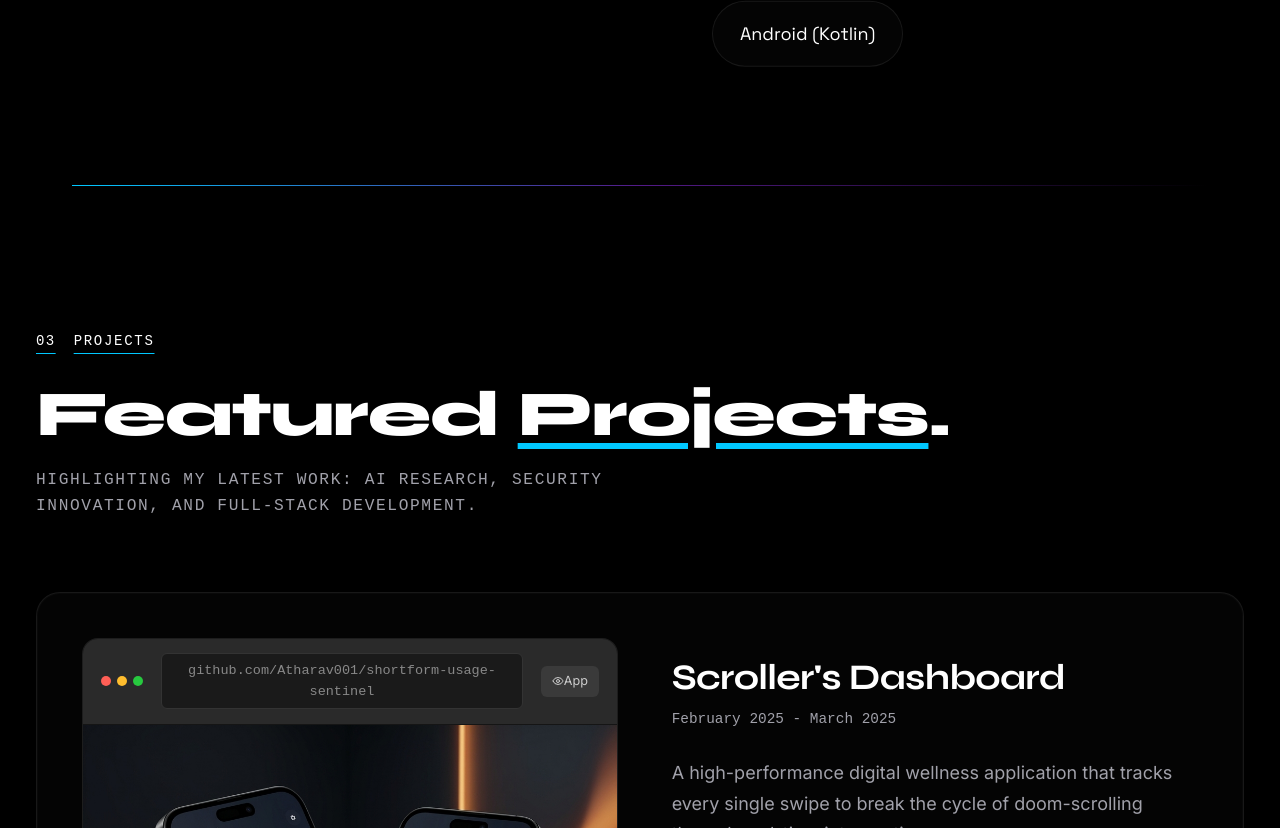
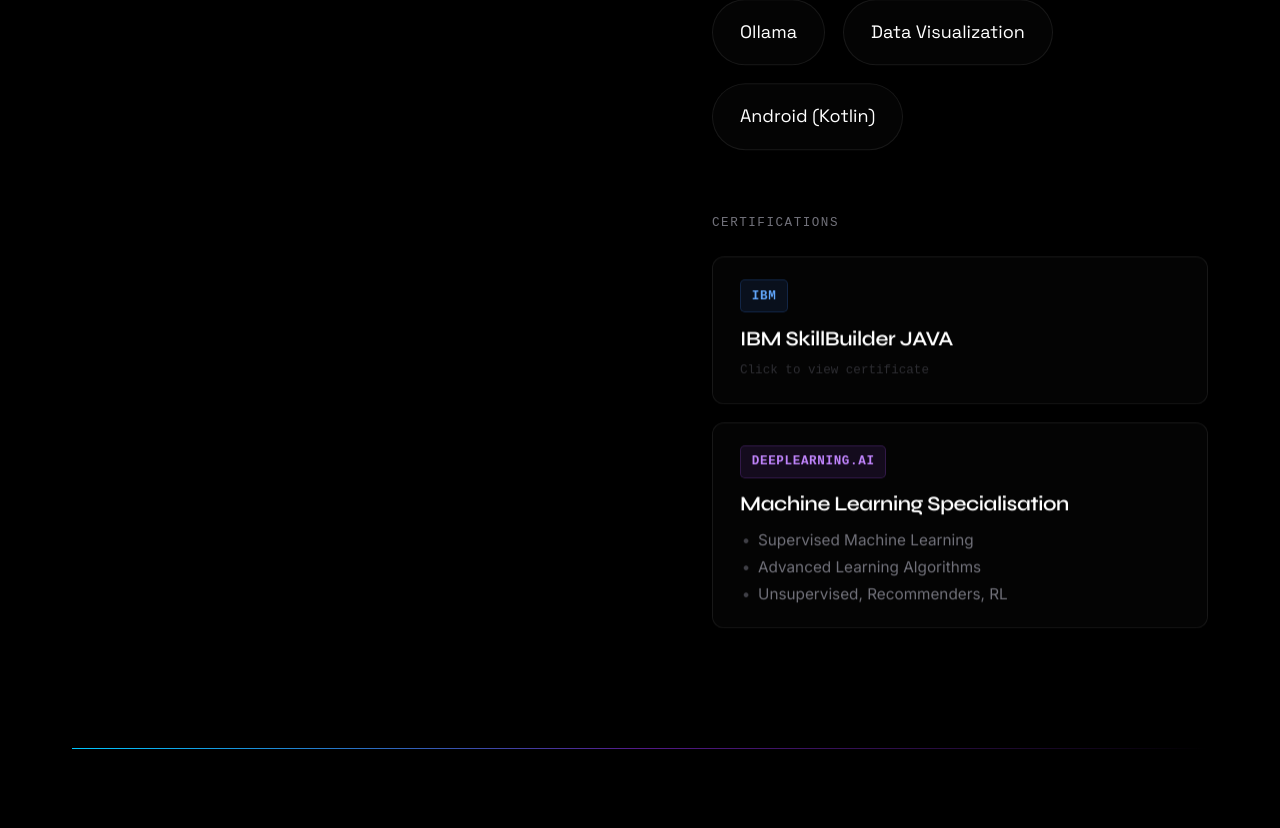
Before and after one commit to Atharav001/portfolio-2.0, a React (Vite) app: page / in a window 1280 px wide. Shown: the part 2883-3711 px from the top of the page. Built offline with nearby package versions, Linux system fonts and the light colour scheme.

Commit message:
feat: add compact certifications section in capabilities column and include actual IBM SkillsBuild JAVA certificate

```diff
--- a/src/components/Experience.css
+++ b/src/components/Experience.css
@@ -121,3 +121,226 @@
   color: var(--bg-base);
   transform: scale(1.05) rotate(-2deg);
 }
+
+/* Certifications CSS */
+.certifications-list {
+  display: flex;
+  flex-direction: column;
+  gap: 1rem;
+  margin-top: 0.5rem;
+}
+
+.cert-card {
+  display: flex;
+  flex-direction: column;
+  gap: 0.75rem;
+  padding: 1.25rem 1.5rem;
+  background: var(--glass-bg, rgba(255, 255, 255, 0.03));
+  border: 1px solid var(--glass-border, rgba(255, 255, 255, 0.08));
+  border-radius: 12px;
+  cursor: pointer;
+  transition: all 0.4s cubic-bezier(0.16, 1, 0.3, 1);
+  position: relative;
+  overflow: hidden;
+  backdrop-filter: blur(10px);
+}
+
+.cert-card::before {
+  content: '';
+  position: absolute;
+  top: 0;
+  left: 0;
+  right: 0;
+  height: 2px;
+  background: linear-gradient(90deg, var(--accent-blue, #3b82f6), var(--accent-secondary, #a855f7));
+  opacity: 0;
+  transition: opacity 0.4s ease;
+}
+
+.cert-card:hover {
+  transform: translateY(-3px);
+  border-color: rgba(255, 255, 255, 0.15);
+  background: rgba(255, 255, 255, 0.05);
+  box-shadow: 0 8px 24px rgba(0, 0, 0, 0.2), inset 0 1px 0 rgba(255, 255, 255, 0.05);
+}
+
+.cert-card:hover::before {
+  opacity: 1;
+}
+
+.cert-badge {
+  align-self: flex-start;
+  font-family: var(--font-mono, monospace);
+  font-size: 0.7rem;
+  padding: 0.3rem 0.6rem;
+  border-radius: 5px;
+  text-transform: uppercase;
+  letter-spacing: 0.05em;
+  font-weight: 600;
+  background: rgba(59, 130, 246, 0.1);
+  color: #60a5fa;
+  border: 1px solid rgba(59, 130, 246, 0.2);
+}
+
+.cert-badge.deeplearning {
+  background: rgba(168, 85, 247, 0.1);
+  color: #c084fc;
+  border: 1px solid rgba(168, 85, 247, 0.2);
+}
+
+.cert-info {
+  display: flex;
+  flex-direction: column;
+  gap: 0.4rem;
+}
+
+.cert-name {
+  font-size: 1.15rem;
+  font-weight: 600;
+  color: var(--text-primary);
+  margin: 0;
+  line-height: 1.3;
+}
+
+.cert-action-hint {
+  font-family: var(--font-mono, monospace);
+  font-size: 0.7rem;
+  color: var(--accent-secondary, #c084fc);
+  opacity: 0.7;
+  transition: opacity 0.3s ease;
+}
+
+.cert-card:hover .cert-action-hint {
+  opacity: 1;
+  text-decoration: underline;
+}
+
+.cert-subcourses {
+  display: flex;
+  flex-direction: column;
+  gap: 0.4rem;
+  margin-top: 0.25rem;
+}
+
+.subcourse {
+  font-size: 0.85rem;
+  color: var(--text-muted, #94a3b8);
+  position: relative;
+  padding-left: 1rem;
+  line-height: 1.3;
+}
+
+.subcourse::before {
+  content: '•';
+  position: absolute;
+  left: 0.1rem;
+  color: var(--accent-secondary, #c084fc);
+}
+
+.cert-membership-notice {
+  font-size: 0.8rem;
+  color: #fbbf24;
+  background: rgba(251, 191, 36, 0.06);
+  border: 1px solid rgba(251, 191, 36, 0.15);
+  padding: 0.5rem 0.75rem;
+  border-radius: 6px;
+  margin-top: 0.75rem;
+  line-height: 1.3;
+}
+
+/* Lightbox Modal CSS */
+.cert-modal-overlay {
+  position: fixed;
+  top: 0;
+  left: 0;
+  right: 0;
+  bottom: 0;
+  background: rgba(0, 0, 0, 0.85);
+  backdrop-filter: blur(15px);
+  z-index: 99999;
+  display: flex;
+  align-items: center;
+  justify-content: center;
+  padding: 2rem;
+}
+
+.cert-modal-content {
+  background: rgba(15, 23, 42, 0.9);
+  border: 1px solid rgba(255, 255, 255, 0.1);
+  border-radius: 20px;
+  max-width: 900px;
+  width: 100%;
+  max-height: 90vh;
+  display: flex;
+  flex-direction: column;
+  position: relative;
+  overflow: hidden;
+  box-shadow: 0 25px 50px -12px rgba(0, 0, 0, 0.5);
+}
+
+.cert-modal-close {
+  position: absolute;
+  top: 1.25rem;
+  right: 1.25rem;
+  width: 2.5rem;
+  height: 2.5rem;
+  border-radius: 50%;
+  background: rgba(255, 255, 255, 0.05);
+  border: 1px solid rgba(255, 255, 255, 0.1);
+  color: var(--text-primary);
+  font-size: 1.5rem;
+  cursor: pointer;
+  display: flex;
+  align-items: center;
+  justify-content: center;
+  transition: all 0.3s ease;
+  z-index: 10;
+}
+
+.cert-modal-close:hover {
+  background: rgba(255, 255, 255, 0.1);
+  transform: rotate(90deg);
+}
+
+.cert-modal-image {
+  max-width: 100%;
+  max-height: 65vh;
+  object-fit: contain;
+  border-bottom: 1px solid rgba(255, 255, 255, 0.08);
+  background: #0f172a;
+}
+
+.cert-modal-footer {
+  padding: 1.75rem 2rem;
+  background: rgba(15, 23, 42, 0.95);
+}
+
+.cert-modal-footer h3 {
+  font-size: 1.5rem;
+  color: var(--text-primary);
+  margin: 0 0 0.5rem 0;
+}
+
+.cert-modal-footer p {
+  color: var(--text-muted);
+  margin: 0;
+  font-size: 1rem;
+}
+
+@media (max-width: 640px) {
+  .cert-modal-overlay {
+    padding: 1rem;
+  }
+  .cert-modal-content {
+    border-radius: 12px;
+  }
+  .cert-name {
+    font-size: 1.2rem;
+  }
+  .cert-modal-footer {
+    padding: 1.25rem;
+  }
+  .cert-modal-footer h3 {
+    font-size: 1.2rem;
+  }
+}
--- a/src/components/Experience.jsx
+++ b/src/components/Experience.jsx
@@ -1,5 +1,5 @@
-import React, { useRef } from 'react';
-import { motion, useScroll, useTransform } from 'framer-motion';
+import React, { useRef, useState } from 'react';
+import { motion, useScroll, useTransform, AnimatePresence } from 'framer-motion';
 import './Experience.css';
 
 const Experience = () => {
@@ -8,6 +8,9 @@ const Experience = () => {
     target: ref,
     offset: ["start end", "end start"]
   });
+
+  const [showJavaCert, setShowJavaCert] = useState(false);
+  const [hoveredMl, setHoveredMl] = useState(false);
 
   const y1 = useTransform(scrollYProgress, [0, 1], [0, -100]);
   const y2 = useTransform(scrollYProgress, [0, 1], [0, 100]);
@@ -23,7 +26,7 @@ const Experience = () => {
     },
     {
       label: 'Tools',
-      skills: ['n8n', 'Ollama', 'Data Visualization', 'Android (Kotlin)'],
+      skills: ['Antigravity', 'Cursor IDE', 'n8n', 'Ollama', 'Data Visualization', 'Android (Kotlin)'],
     },
   ];
 
@@ -36,6 +39,10 @@ const Experience = () => {
     },
   ];
 
+  const handleMlClick = () => {
+    window.open('https://www.deeplearning.ai/specializations/machine-learning', '_blank', 'noopener,noreferrer');
+  };
+
   return (
     <section id="experience" className="experience-section" ref={ref}>
       <div className="section-header">
@@ -44,6 +51,7 @@ const Experience = () => {
       </div>
 
       <div className="experience-grid">
+        {/* Left Column: Journey / Education only */}
         <motion.div style={{ y: y1 }} className="experience-column">
           <h3 className="column-title">Journey</h3>
           <div className="timeline">
@@ -58,6 +66,7 @@ const Experience = () => {
           </div>
         </motion.div>
 
+        {/* Right Column: Core Capabilities AND Certifications */}
         <motion.div style={{ y: y2 }} className="experience-column">
           <h3 className="column-title">Core Capabilities</h3>
           <div className="skills-groups">
@@ -74,8 +83,93 @@ const Experience = () => {
               </div>
             ))}
           </div>
+
+          {/* Compact Certifications Section placed directly under Capabilities */}
+          <div className="certifications-section-sidebar">
+            <span className="skill-group-label" style={{ display: 'block', marginTop: '3.5rem', marginBottom: '1.25rem' }}>
+              Certifications
+            </span>
+            <div className="certifications-list">
+
+              <div
+                className="cert-card ibm-java interactive-tag"
+                onClick={() => setShowJavaCert(true)}
+                title="Click to view certificate"
+              >
+                <div className="cert-badge">IBM</div>
+                <div className="cert-info">
+                  <h4 className="cert-name">IBM SkillBuilder JAVA</h4>
+                  <span className="cert-action-hint">Click to view certificate</span>
+                </div>
+              </div>
+
+              <div
+                className="cert-card ml-specialization interactive-tag"
+                onMouseEnter={() => setHoveredMl(true)}
+                onMouseLeave={() => setHoveredMl(false)}
+                onClick={handleMlClick}
+              >
+                <div className="cert-badge deeplearning">deeplearning.ai</div>
+                <div className="cert-info">
+                  <h4 className="cert-name">Machine Learning Specialisation</h4>
+                  <div className="cert-subcourses">
+                    <span className="subcourse">Supervised Machine Learning</span>
+                    <span className="subcourse">Advanced Learning Algorithms</span>
+                    <span className="subcourse">Unsupervised, Recommenders, RL</span>
+                  </div>
+
+                  <AnimatePresence>
+                    {hoveredMl && (
+                      <motion.div
+                        initial={{ opacity: 0, y: 5 }}
+                        animate={{ opacity: 1, y: 0 }}
+                        exit={{ opacity: 0, y: 5 }}
+                        className="cert-membership-notice"
+                      >
+                        ⚠️ Some certificates might not be available due to Membership plans. Click to view details.
+                      </motion.div>
+                    )}
+                  </AnimatePresence>
+                </div>
+              </div>
+
+            </div>
+          </div>
         </motion.div>
       </div>
+
+      {/* Lightbox Certificate Modal */}
+      <AnimatePresence>
+        {showJavaCert && (
+          <motion.div
+            className="cert-modal-overlay"
+            initial={{ opacity: 0 }}
+            animate={{ opacity: 1 }}
+            exit={{ opacity: 0 }}
+            onClick={() => setShowJavaCert(false)}
+          >
+            <motion.div
+              className="cert-modal-content"
+              initial={{ scale: 0.9, opacity: 0 }}
+              animate={{ scale: 1, opacity: 1 }}
+              exit={{ scale: 0.9, opacity: 0 }}
+              transition={{ type: 'spring', damping: 25, stiffness: 300 }}
+              onClick={(e) => e.stopPropagation()}
+            >
+              <button className="cert-modal-close" onClick={() => setShowJavaCert(false)}>×</button>
+              <img
+                src="/assets/ibm_java_certificate.png"
+                alt="IBM SkillsBuild JAVA Certificate"
+                className="cert-modal-image"
+              />
+              <div className="cert-modal-footer">
+                <h3>IBM SkillsBuild JAVA Certificate</h3>
+                <p>Successfully completed Java programming certification powered by IBM SkillsBuild.</p>
+              </div>
+            </motion.div>
+          </motion.div>
+        )}
+      </AnimatePresence>
     </section>
   );
 };
```
Also changed, not shown: public/assets/ibm_java_certificate.png (added).
